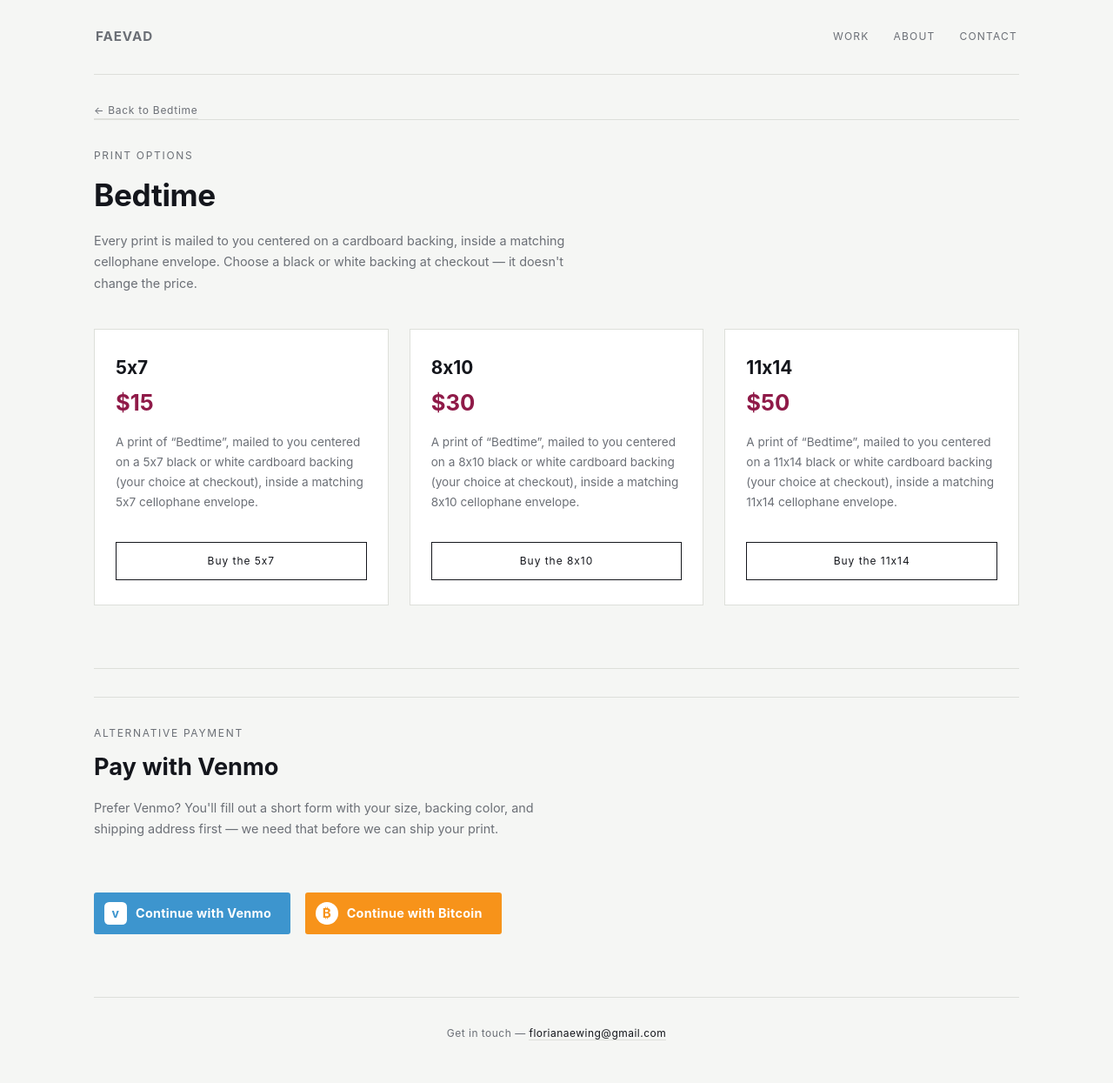
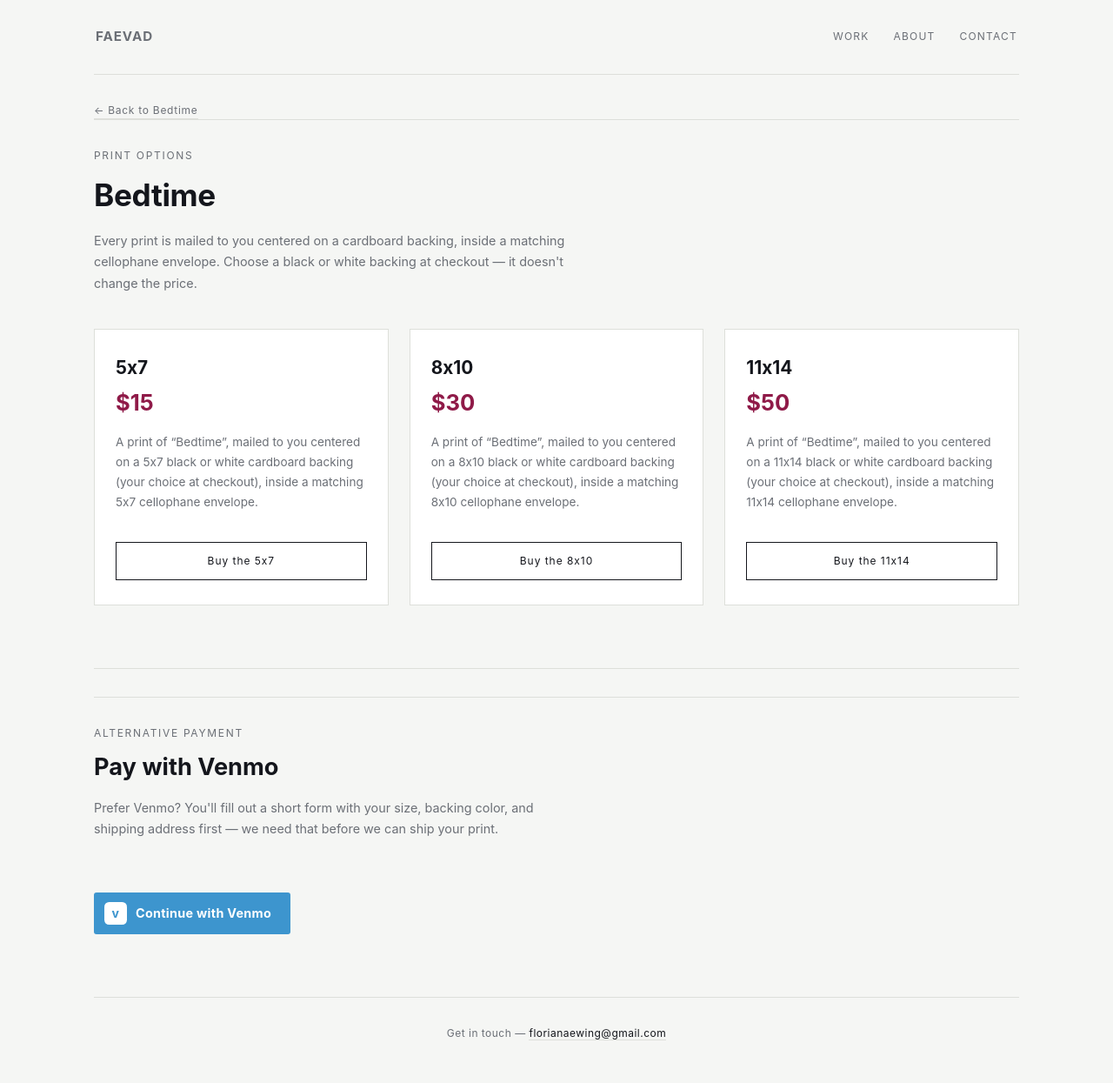
Before and after one commit to florianaewing/FAEVAD, a Jekyll site: the page built from buy-bedtime.html, in a window 1280 px wide. Shown: the whole page at 87% size. Built offline with Jekyll 4.4.1, drawn with Linux system fonts in a browser that asks for light colours.

Commit message:
Hide Bitcoin checkout behind a flag until OpenNode is verified
The "Continue with Bitcoin" button led to a dead-end (Worker endpoint
is still a placeholder), so it's now gated behind bitcoin_enabled:
false in _config.yml. Everything else -- the Worker, the 23
bitcoin-<id>.html pages, the form/reconciliation JS -- stays in place
and ready to go the moment the business/OpenNode verification question
is resolved and the Worker is deployed; just flip bitcoin_enabled to
true and set the real bitcoin_worker_endpoint.

Co-Authored-By: Claude Sonnet 5 <noreply@anthropic.com>

```diff
--- a/_config.yml
+++ b/_config.yml
@@ -19,6 +19,17 @@ formspree_endpoint: "https://formspree.io/f/maeyrkkj"
 # Worker (cloudflare/bitcoin-invoice-worker/) that holds the OpenNode secret
 # key server-side. bitcoin_worker_endpoint is a placeholder until that
 # Worker is deployed — see cloudflare/bitcoin-invoice-worker/wrangler.toml.
+#
+# On hold as of 2026-09-15: OpenNode requires the account to be verified as
+# a registered business before it'll pay out, which hasn't happened yet.
+# Everything is built and ready (Worker, pages, form) but bitcoin_enabled
+# stays false — and the "Continue with Bitcoin" button stays hidden from
+# buy-<id>.html — until that's resolved, so no visitor hits a dead-end form.
+# To go live: register the business (or switch to self-hosted BTCPay Server,
+# which needs no business verification — see chat history), deploy the
+# Worker, set bitcoin_worker_endpoint to its real URL below, then flip
+# bitcoin_enabled to true.
+bitcoin_enabled: false
 bitcoin_worker_endpoint: "https://REPLACE_ME.workers.dev"
 
 exclude:
--- a/_layouts/buy.html
+++ b/_layouts/buy.html
@@ -66,6 +66,7 @@
             Continue with Venmo
         </a>
 
+        {% if site.bitcoin_enabled %}
         <a class="bitcoin-button" href="bitcoin-{{ piece.id }}.html">
             <svg class="bitcoin-mark" viewBox="0 0 24 24" aria-hidden="true" focusable="false">
                 <circle cx="12" cy="12" r="12" fill="#ffffff"></circle>
@@ -73,6 +74,7 @@
             </svg>
             Continue with Bitcoin
         </a>
+        {% endif %}
     </section>
 
     {% include footer.html %}
```
